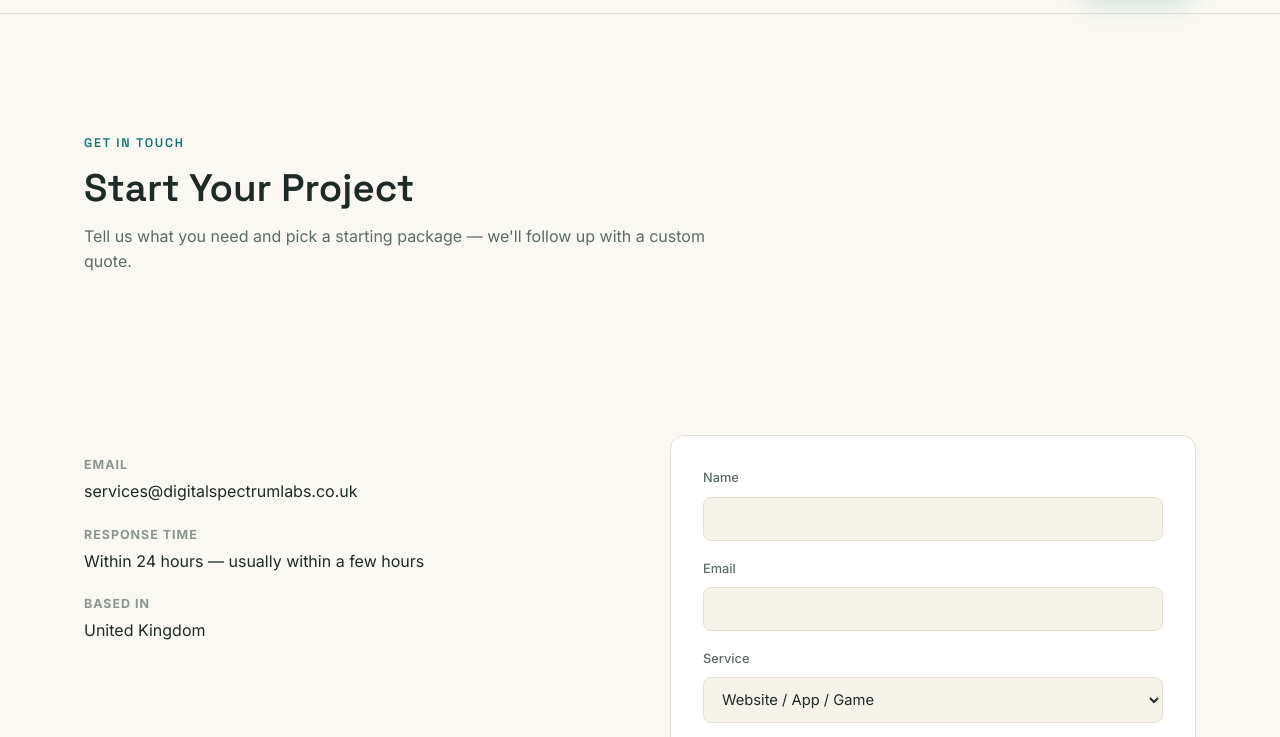
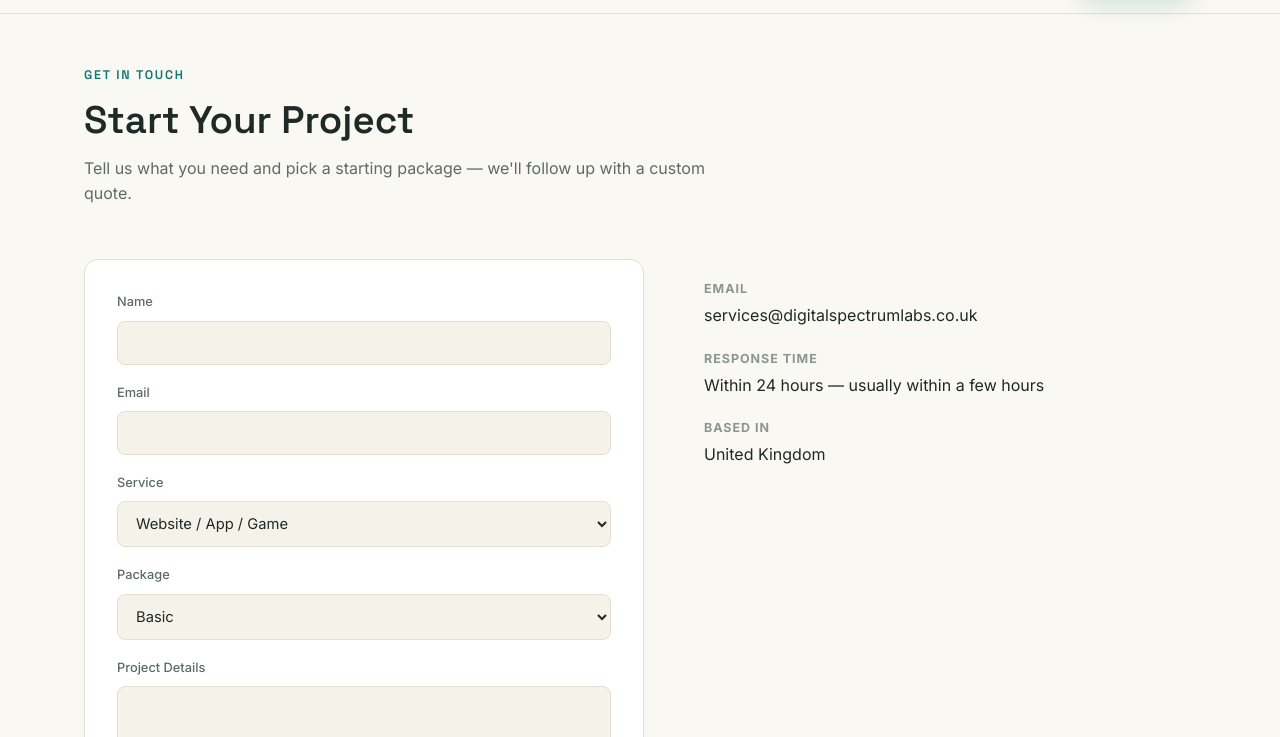
Before and after one commit to movesmakemoves-online/Izm-Studio, a plain HTML site: page contact.html in a window 1280 px wide. Shown: the part 63-800 px from the top of the page. Drawn offline with Linux system fonts and the light colour scheme.

Commit message:
Contact page: form first, top-left; cut excess vertical space sitewide
- Form moved directly under the Get In Touch / Start Your Project heading,
  left-aligned at a readable width, with contact details beside it
- Page hero padding 120/60 -> 52/24, section padding 100 -> 56
- First section after a page heading no longer restates the hero padding
- Mobile spacing reduced to match

```diff
--- a/contact.html
+++ b/contact.html
@@ -63,21 +63,6 @@
 
   <section class="section">
     <div class="container contact-inner">
-      <div class="contact-copy reveal">
-        <div class="contact-detail">
-          <strong>Email</strong>
-          <a href="mailto:services@digitalspectrumlabs.co.uk">services@digitalspectrumlabs.co.uk</a>
-        </div>
-        <div class="contact-detail">
-          <strong>Response Time</strong>
-          <span>Within 24 hours — usually within a few hours</span>
-        </div>
-        <div class="contact-detail">
-          <strong>Based In</strong>
-          <span>United Kingdom</span>
-        </div>
-      </div>
-
       <form class="contact-form reveal" id="contact-form" name="contact" method="POST" data-netlify="true" netlify-honeypot="bot-field">
         <input type="hidden" name="form-name" value="contact">
         <p class="hidden-field" hidden>
@@ -118,6 +103,21 @@
         <button type="submit" class="btn btn-primary btn-full">Send Request</button>
         <p class="form-status" id="form-status" role="status"></p>
       </form>
+
+      <div class="contact-copy reveal">
+        <div class="contact-detail">
+          <strong>Email</strong>
+          <a href="mailto:services@digitalspectrumlabs.co.uk">services@digitalspectrumlabs.co.uk</a>
+        </div>
+        <div class="contact-detail">
+          <strong>Response Time</strong>
+          <span>Within 24 hours — usually within a few hours</span>
+        </div>
+        <div class="contact-detail">
+          <strong>Based In</strong>
+          <span>United Kingdom</span>
+        </div>
+      </div>
     </div>
   </section>
 
--- a/css/style.css
+++ b/css/style.css
@@ -389,7 +389,7 @@ p { margin: 0; color: var(--text-dim); }
 }
 
 /* ---------- Sections / grid ---------- */
-.section { padding: 100px 0; }
+.section { padding: 56px 0; }
 .section-alt { background: var(--bg-alt); border-top: 1px solid var(--border); border-bottom: 1px solid var(--border); }
 
 .grid { display: grid; gap: 24px; }
@@ -551,7 +551,7 @@ p { margin: 0; color: var(--text-dim); }
 .stat-label { font-size: 0.85rem; color: var(--text-dim); }
 
 /* ---------- Contact ---------- */
-.contact-inner { display: grid; grid-template-columns: 1fr 1fr; gap: 60px; align-items: start; }
+.contact-inner { display: grid; grid-template-columns: minmax(0, 560px) 1fr; gap: 60px; align-items: start; }
 .contact-detail { margin-top: 20px; }
 .contact-detail strong { display: block; font-size: 0.78rem; text-transform: uppercase; letter-spacing: 0.08em; color: var(--text-faint); margin-bottom: 4px; }
 .contact-detail a, .contact-detail span { color: var(--text); font-size: 1rem; }
@@ -615,8 +615,10 @@ p { margin: 0; color: var(--text-dim); }
 .reveal.is-visible { opacity: 1; transform: translateY(0); }
 
 /* ---------- Page hero (inner pages) ---------- */
-.page-hero { padding: 120px 0 60px; }
+.page-hero { padding: 52px 0 24px; }
 .page-hero .section-sub { margin-bottom: 0; }
+/* the first section after a page heading shouldn't restate the hero's bottom padding */
+.page-hero + .section { padding-top: 28px; }
 
 .link-more { margin-top: 40px; }
 
@@ -968,6 +970,7 @@ p { margin: 0; color: var(--text-dim); }
   .header-cta { display: none; }
   .nav-toggle { display: flex; }
   .grid-4, .grid-3 { grid-template-columns: 1fr; }
-  .hero { padding: 90px 0 60px; }
-  .section { padding: 70px 0; }
+  .hero { padding: 40px 0 20px; }
+  .section { padding: 40px 0; }
+  .page-hero { padding: 36px 0 18px; }
 }
```
